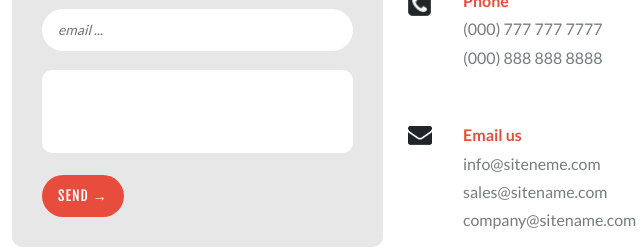
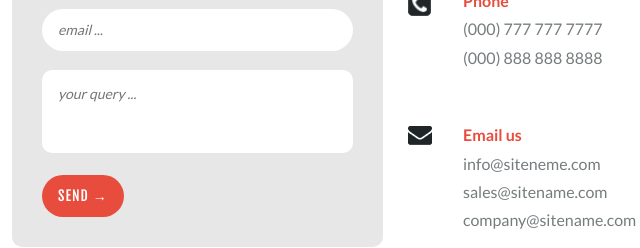
Before and after one commit to Timofei-Benko/itechart-task1-html-css, a website: page src/index.html in a window 1280 px wide. Shown: the part 2025-2273 px from the top of the page, 443-1083 px from the left. Drawn offline with nearby package versions, Linux system fonts and the light colour scheme; files that its build step writes are made by us from their sources.

Commit message:
fix: textarea input

```diff
--- a/src/index.html
+++ b/src/index.html
@@ -211,12 +211,8 @@
                                placeholder="email ..."
                                class="input contact__input"
                         >
-                        <textarea
-                                name=""
-                                id=""
-                                placeholder="your query ..."
-                                class="contact__textarea">
-                </textarea>
+                        <textarea name="query" id="textarea" placeholder="your query ..."
+                                  class="input contact__textarea"></textarea>
                         <input type="submit" value="Send →" class="btn btn--clr--red">
                     </form>
                 </section>
--- a/src/style/scss/components/_contact.scss
+++ b/src/style/scss/components/_contact.scss
@@ -33,11 +33,17 @@
         width: 100%;
         height: 83px;
         margin-bottom: 19px;
+        padding: 16px;
         border: none;
         border-radius: 10px;
         font-family: $font-secondary;
-        font-size: 12px;
+        font-size: 14px;
         resize: none;
+
+        &::placeholder {
+            font-size: 14px;
+            font-style: italic;
+        }
 
         &:focus {
             outline: none;
```
